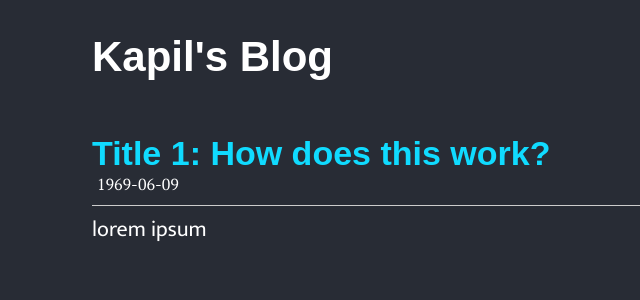
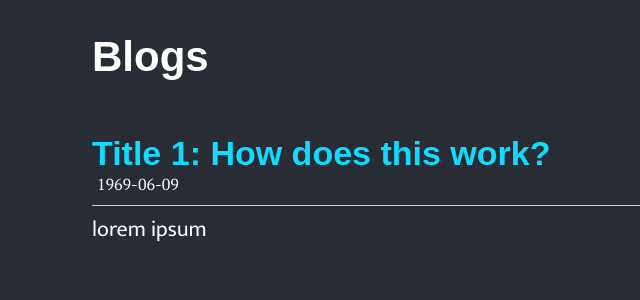
Before and after one commit to kapilpokhrel/spaghetti-blog, a Next.js app: page / in a window 1280 px wide. Shown: the top 300 px of the page, without its empty margins (180-820 px from the left). Built offline with nearby package versions, Linux system fonts and the light colour scheme; a web font is replaced by a local one.

Commit message:
Added a placeholder blog

```diff
--- a/src/app/layout.js
+++ b/src/app/layout.js
@@ -10,7 +10,7 @@ export default function RootLayout({ children }) {
   return (
     <html lang="en">
       <body>
-        <Header><span>Kapil's Blog</span></Header>
+        <Header><span>Blogs</span></Header>
         {children}
       </body>
     </html>
```
Also changed, not shown: posts/placeholder_blog/placeholder_blog.md (added, +10 -0 lines), posts/placeholder_blog/placeholder_bot_meme.jpg (added).
